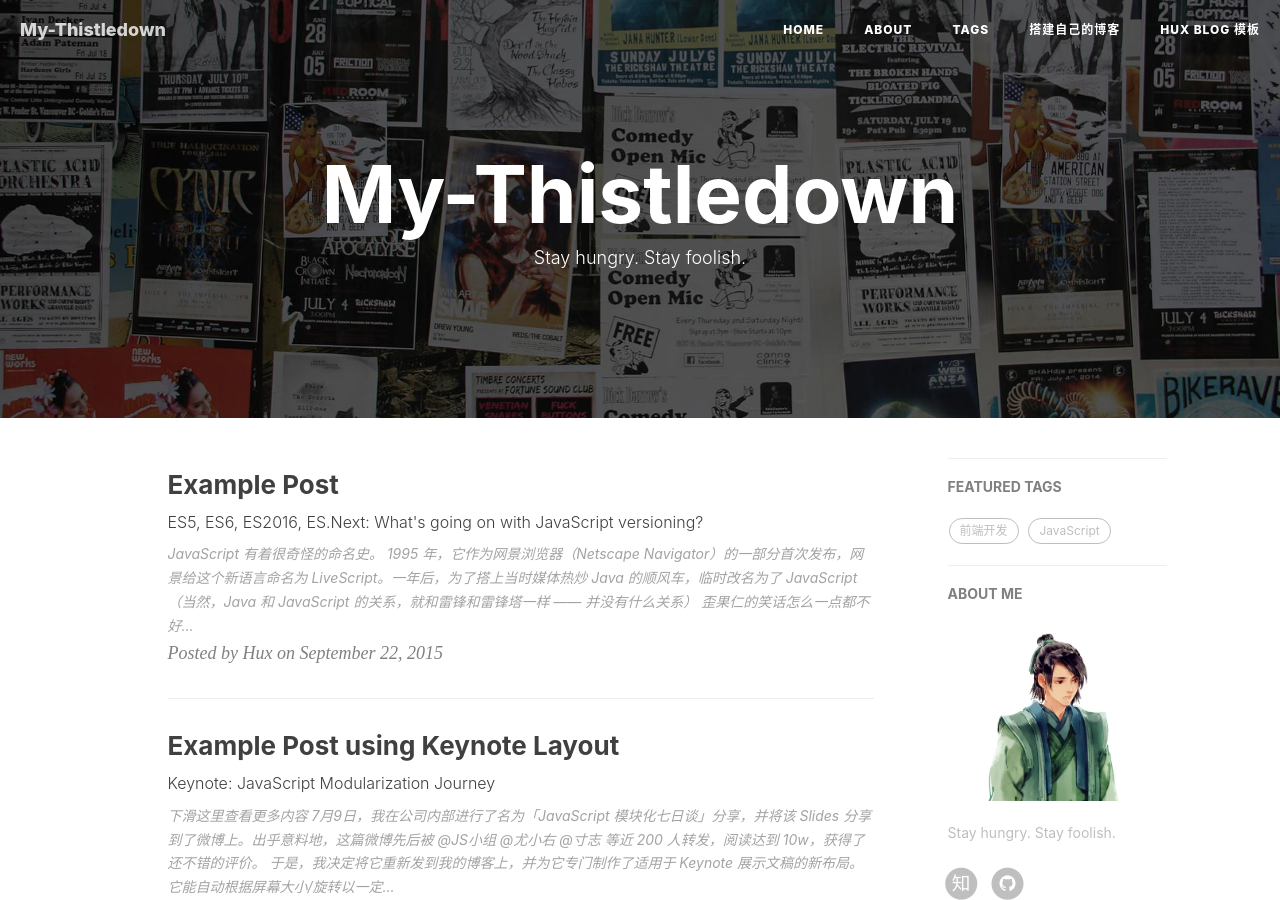
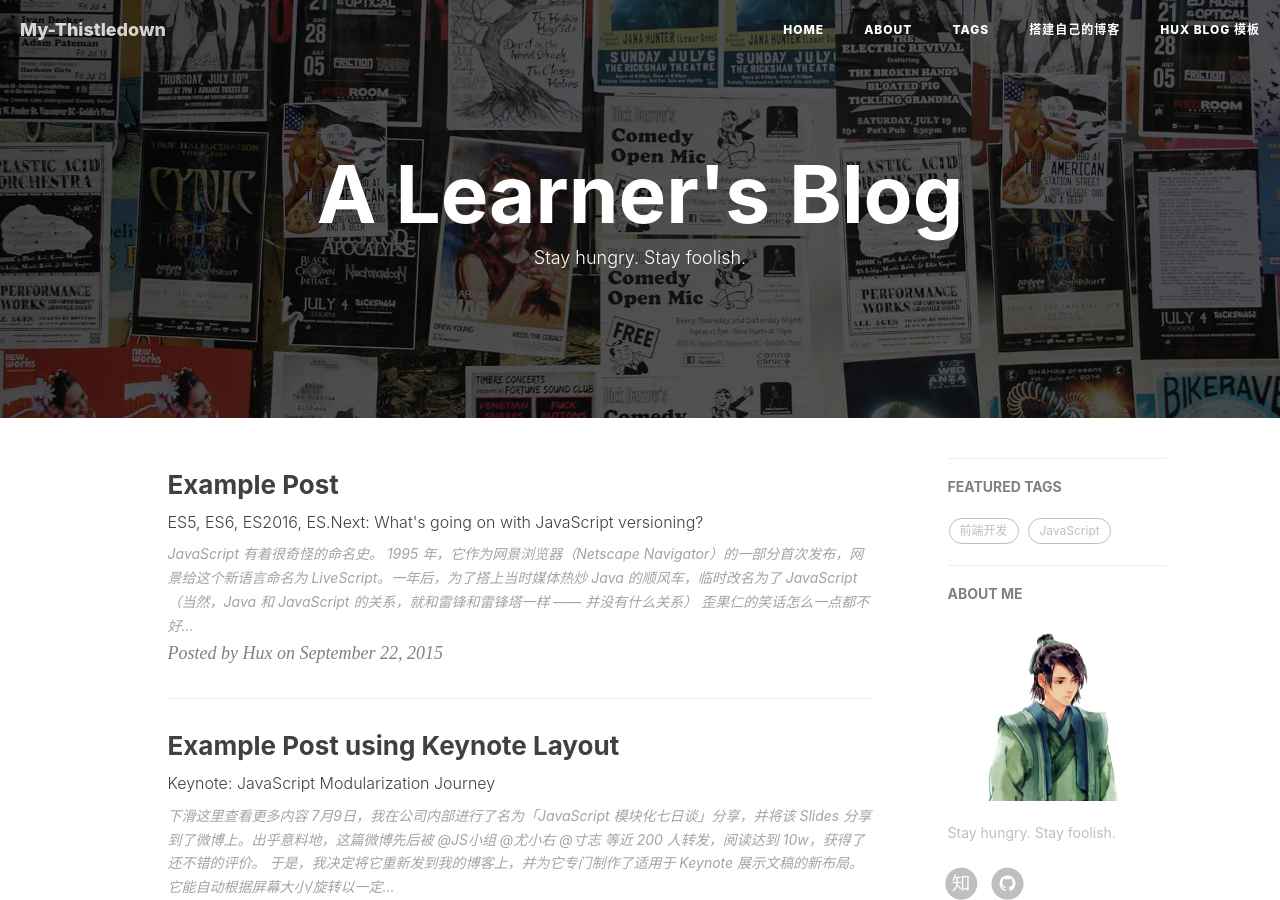
Before and after one commit to Fang-Lansheng/my-thistledown, a Jekyll site: the page built from index.html, in a window 1280 px wide and 900 px high. Built offline with Jekyll 4.4.1, drawn with Linux system fonts in a browser that asks for light colours; nearby versions of some CDN libraries; the list of posts is cut into pages by our own code; comment, search, counter and statistics services are not loaded.

Commit message:
修改 icon 和 title

```diff
--- a/_layouts/page.html
+++ b/_layouts/page.html
@@ -8,7 +8,8 @@
         <div class="row">
             <div class="col-lg-8 col-lg-offset-2 col-md-10 col-md-offset-1 ">
                 <div class="site-heading">
-                    <h1>{% if page.title %}{{ page.title }}{% else %}{{ site.title }}{% endif %}</h1>
+                    <!-- <h1>{% if page.title %}{{ page.title }}{% else %}{{ site.title }}{% endif %}</h1> -->
+                    <h1>A Learner's Blog</h1>
                     <!--<hr class="small">-->
                     <!-- <span class="subheading">{{ page.description }}</span> -->
                     <span class="subheading">Stay hungry. Stay foolish.</span>
```
Also changed, not shown: img/favicon.ico.
